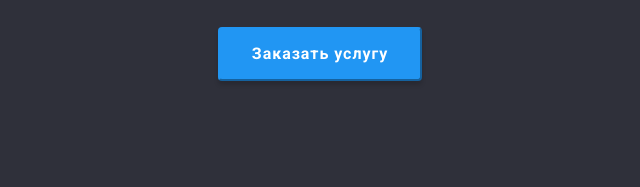
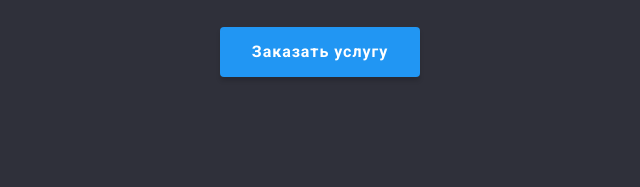
Before and after one commit to alexandr-st/goit-markup-hw-03, a plain HTML site: page index.html in a window 1280 px wide. Shown: the part 404-591 px from the top of the page, 320-960 px from the left. Drawn offline with nearby package versions, Linux system fonts and the light colour scheme.

Commit message:
Add files via upload

```diff
--- a/css/styles.css
+++ b/css/styles.css
@@ -178,7 +178,7 @@ img {
     margin: 0 auto;
     display: block;
     border-radius: 4px;
-    border-color: var(--accent-color);
+    border: none;
     background-color: var(--accent-color);
     box-shadow: 0px 4px 4px rgba(0, 0, 0, 0.15);
 
```
